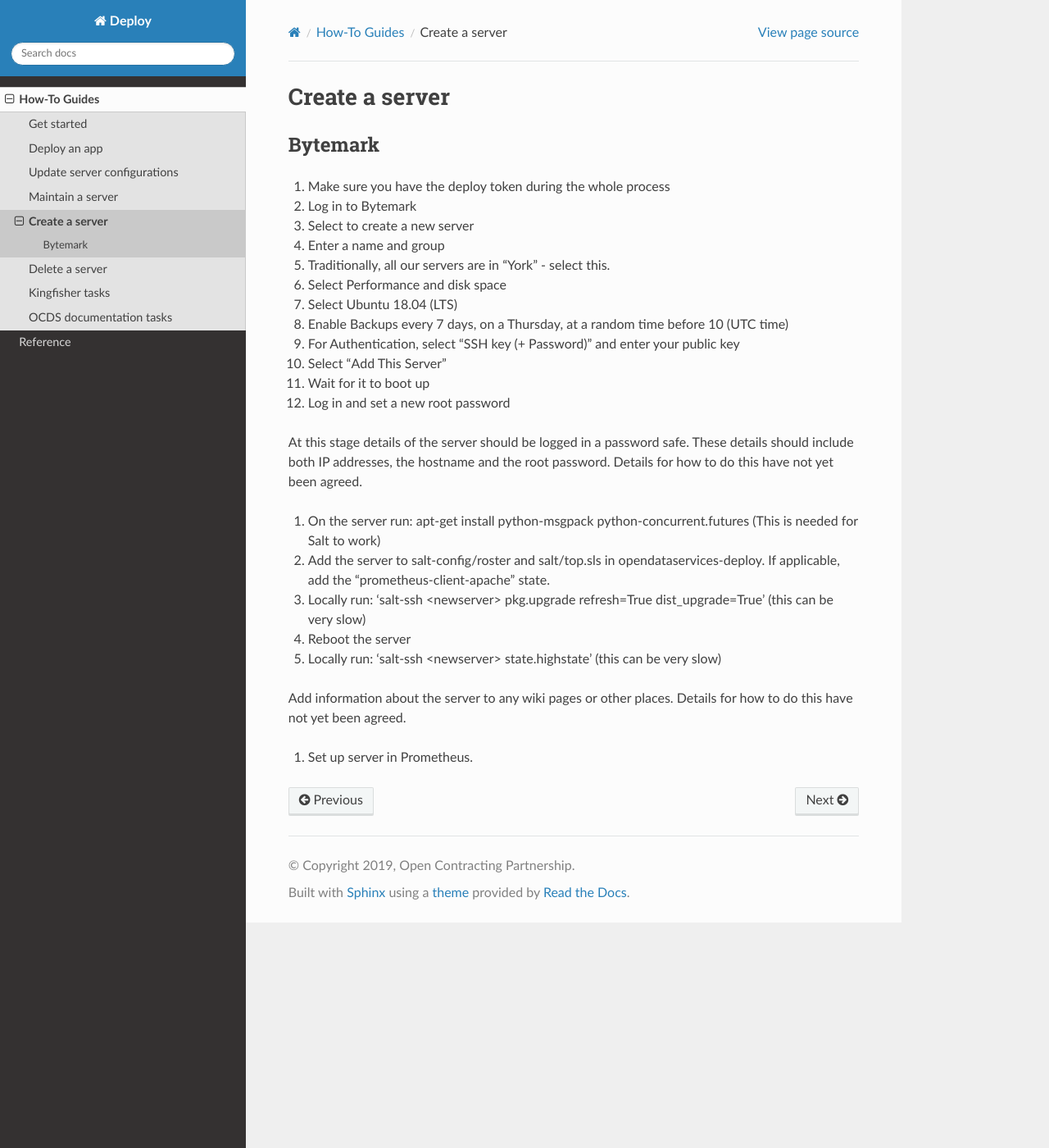
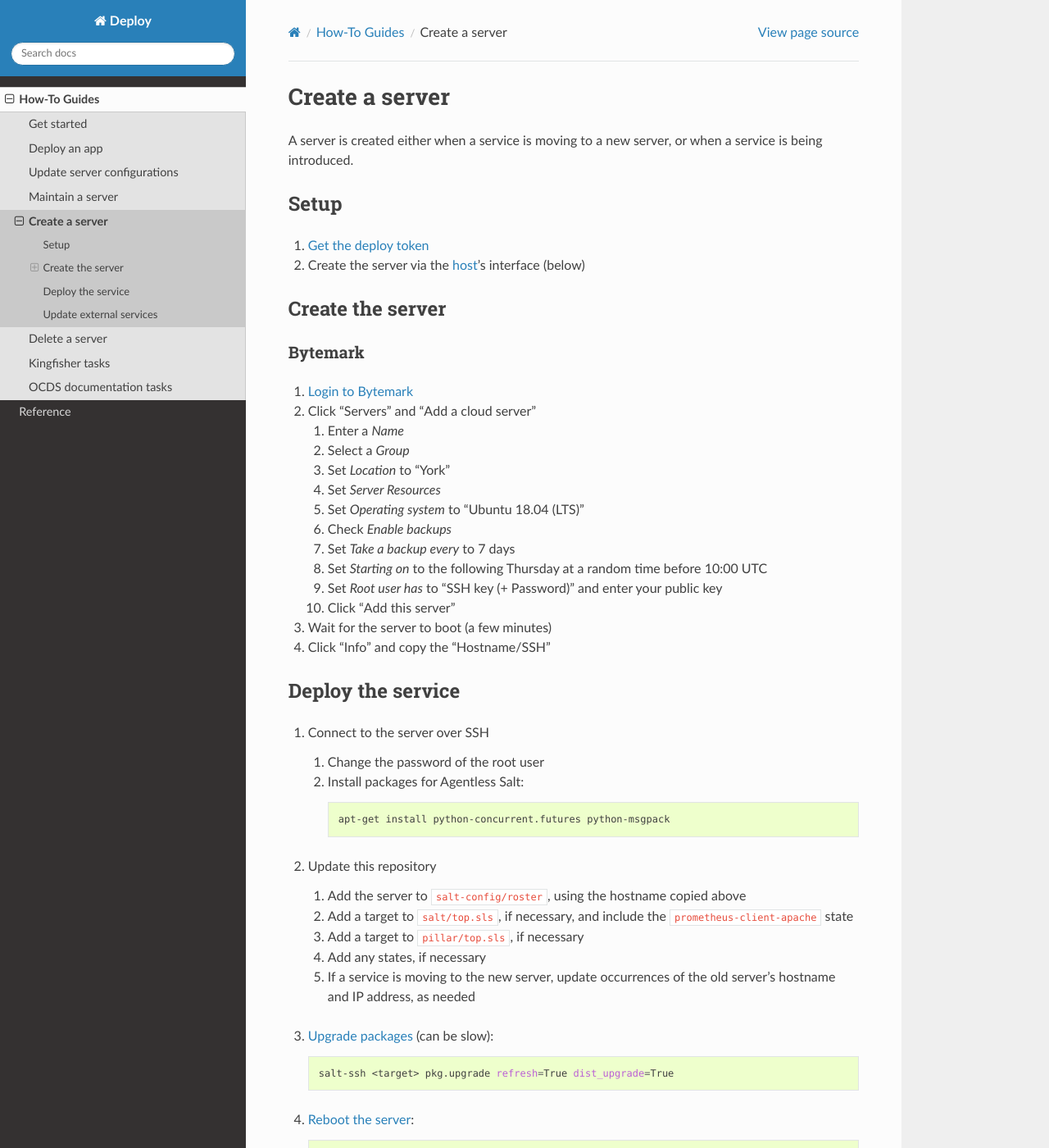
Before and after one commit to open-contracting/deploy, a Sphinx documentation site: the page built from docs/how-to/create_server.rst, in a window 1280 px wide and 1400 px high. Shown: the whole window at 82% size. Built offline with Sphinx 7.4.7 and the Read the Docs theme 2.0.0, drawn with Linux system fonts in a browser that asks for light colours; some of the changed text lies outside the part shown.

Commit message:
Docs: Expand "Create a server"

```diff
--- a/docs/how-to/create_server.rst
+++ b/docs/how-to/create_server.rst
@@ -1,30 +1,79 @@
 Create a server
 ===============
 
+A server is created either when a service is moving to a new server, or when a service is being introduced.
+
+Setup
+-----
+
+#. :ref:`Get the deploy token<get-deploy-token>`
+#. Create the server via the :ref:`host<hosting>`'s interface (below)
+
+Create the server
+-----------------
+
 Bytemark
---------
+~~~~~~~~
 
-#. Make sure you have the deploy token during the whole process
-#. Log in to Bytemark
-#. Select to create a new server
-#. Enter a name and group
-#. Traditionally, all our servers are in "York" - select this.
-#. Select Performance and disk space
-#. Select Ubuntu 18.04 (LTS)
-#. Enable Backups every 7 days, on a Thursday, at a random time before 10 (UTC time)
-#. For Authentication, select "SSH key (+ Password)" and enter your public key
-#. Select "Add This Server"
-#. Wait for it to boot up
-#. Log in and set a new root password
+#. `Login to Bytemark <https://panel.bytemark.co.uk>`__
+#. Click "Servers" and "Add a cloud server"
 
-At this stage details of the server should be logged in a password safe. These details should include both IP addresses, the hostname and the root password. Details for how to do this have not yet been agreed.
+   #. Enter a *Name*
+   #. Select a *Group*
+   #. Set *Location* to "York"
+   #. Set *Server Resources*
+   #. Set *Operating system* to "Ubuntu 18.04 (LTS)"
+   #. Check *Enable backups*
+   #. Set *Take a backup every* to 7 days
+   #. Set *Starting on* to the following Thursday at a random time before 10:00 UTC
+   #. Set *Root user has* to "SSH key (+ Password)" and enter your public key
+   #. Click "Add this server"
 
-#. On the server run:  apt-get install python-msgpack python-concurrent.futures  (This is needed for Salt to work)
-#. Add the server to salt-config/roster and salt/top.sls in opendataservices-deploy. If applicable, add the "prometheus-client-apache" state.
-#. Locally run:  'salt-ssh <newserver> pkg.upgrade refresh=True dist_upgrade=True' (this can be very slow)
-#. Reboot the server
-#. Locally run:  'salt-ssh <newserver> state.highstate' (this can be very slow)
+#. Wait for the server to boot (a few minutes)
+#. Click "Info" and copy the "Hostname/SSH"
 
-Add information about the server to any wiki pages or other places.  Details for how to do this have not yet been agreed.
+Deploy the service
+------------------
 
-#. Set up server in Prometheus.
+#. Connect to the server over SSH
+
+   #. Change the password of the root user
+   #. Install packages for Agentless Salt:
+
+      .. code-block:: bash
+
+         apt-get install python-concurrent.futures python-msgpack
+
+#. Update this repository
+
+   #. Add the server to ``salt-config/roster``, using the hostname copied above
+   #. Add a target to ``salt/top.sls``, if necessary, and include the ``prometheus-client-apache`` state
+   #. Add a target to ``pillar/top.sls``, if necessary
+   #. Add any states, if necessary
+   #. If a service is moving to the new server, update occurrences of the old server's hostname and IP address, as needed
+
+#. `Upgrade packages <https://docs.saltstack.com/en/latest/ref/modules/all/salt.modules.aptpkg.html#salt.modules.aptpkg.upgrade>`__ (can be slow):
+
+   .. code-block:: bash
+
+      salt-ssh <target> pkg.upgrade refresh=True dist_upgrade=True
+
+#. `Reboot the server <https://docs.saltstack.com/en/latest/ref/modules/all/salt.modules.system.html#salt.modules.system.reboot>`__:
+
+   .. code-block:: bash
+
+      salt-ssh <target> system.reboot
+
+#. :doc:`Deploy the service<deploy>` (can be slow)
+#. :ref:`Release the deploy token<release-deploy-token>`
+
+Update external services
+------------------------
+
+#. Add the server to Prometheus
+#. Add (or update) the service's DNS entries in `GoDaddy <https://dcc.godaddy.com/manage/OPEN-CONTRACTING.ORG/dns>`__
+
+If the service is being introduced:
+
+#. Add its downtime monitor to `UptimeRobot <https://uptimerobot.com/dashboard>`__
+#. Add its error monitor to `Sentry <https://sentry.io/organizations/open-data-services/projects/>`__
--- a/docs/reference/index.rst
+++ b/docs/reference/index.rst
@@ -27,6 +27,8 @@ We use the following exporters:
 -  `Black Box Exporter <https://github.com/prometheus/blackbox_exporter>`__ is installed on the Prometheus server to check that services are up. (Keyword monitors are more complicated to configure than on UptimeRobot, and so are not used.)
 
 Salt does not (yet) setup a Prometheus server to collect metrics from these servers. Currently, Open Data Services runs a Prometheus server to process client data, which raises alarms to ODS staff only (`#31 <https://github.com/open-contracting/deploy/issues/31>`__).
+
+.. _hosting:
 
 Hosting
 -------
```
Also changed, not shown: docs/how-to/delete_server.rst (+5 -5 lines).
